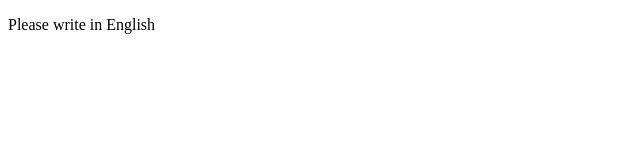
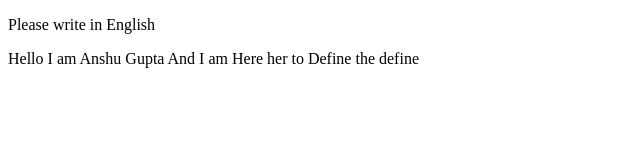
Before and after one commit to Anshu11Gupta/Login_Page, a plain HTML site: page contact.html in a window 1280 px wide. Shown: the whole page, without its empty margins (0-640 px from the left). Drawn offline with Linux system fonts and the light colour scheme.

Commit message:
Fixed extra

```diff
--- a/contact.html
+++ b/contact.html
@@ -8,5 +8,6 @@
 </head>
 <body>
     <p>Please write in English</p>
+    <h>Hello I am Anshu Gupta And I am Here  her to Define the define
 </body>
 </html>
```
